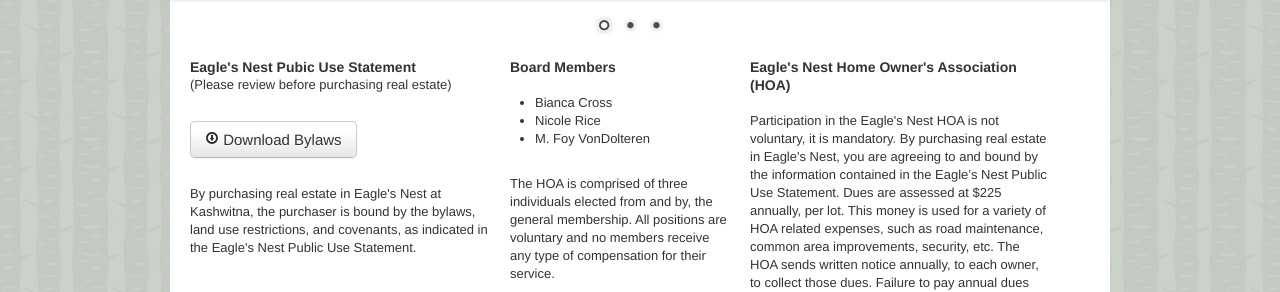
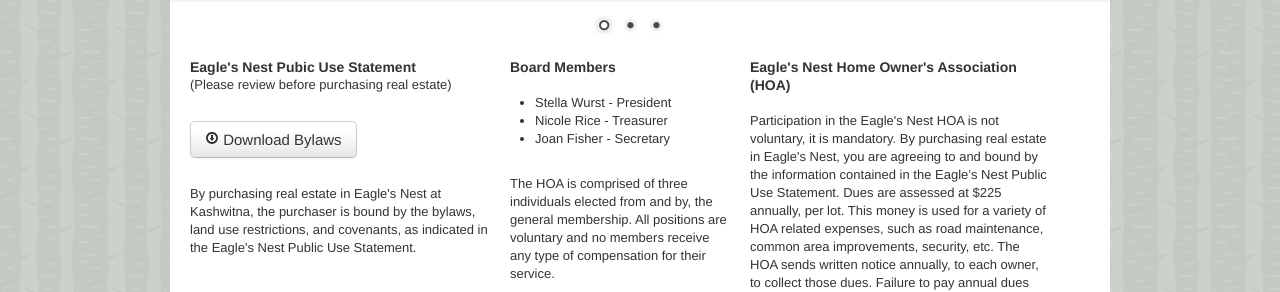
Before and after one commit to thesurlydev/eaglesnest-hoa.net, a Jekyll site: the page built from index.markdown, in a window 1280 px wide. Shown: the part 403-695 px from the top of the page. Built offline with Jekyll 4.4.1, drawn with Linux system fonts in a browser that asks for light colours; some web fonts are replaced; Markdown is read by kramdown in place of the engine named in the settings.

Commit message:
updated board members

```diff
--- a/index.markdown
+++ b/index.markdown
@@ -20,9 +20,9 @@ title: Eagle's Nest Homeowners Association
                 <h4>Board Members</h4>
                 <br>
                 <ul>
-                    <li>Bianca Cross</li>
-                    <li>Nicole Rice</li>
-                    <li>M. Foy VonDolteren</li>
+                    <li>Stella Wurst - President</li>
+                    <li>Nicole Rice - Treasurer</li>
+                    <li>Joan Fisher - Secretary</li>
                 </ul>
                 <br>
                 <p>The HOA is comprised of three individuals elected from and by, the general membership. All positions are voluntary and no members receive any type of compensation for their service.</p>
```
